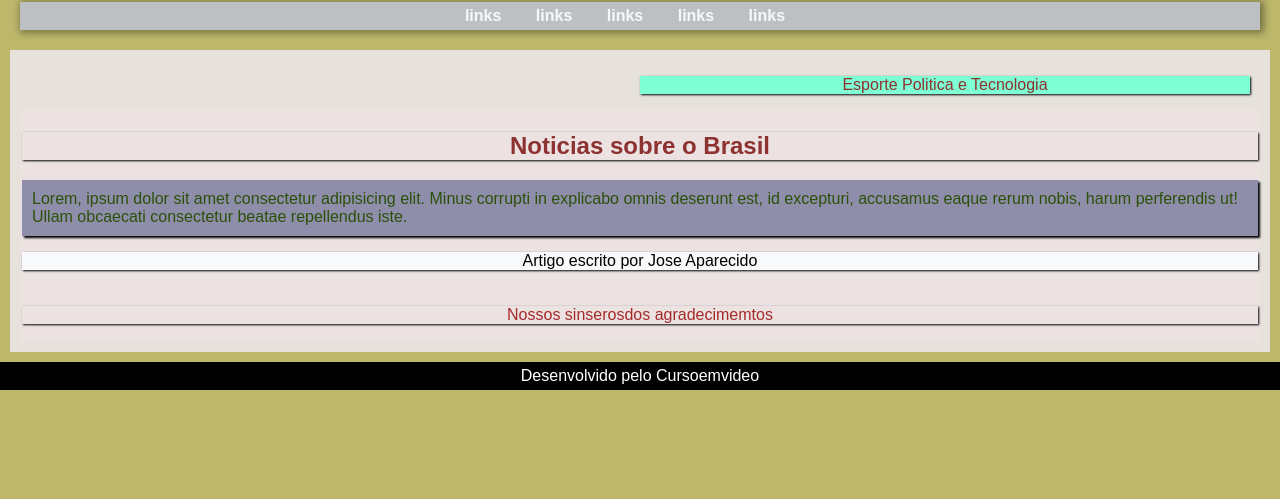
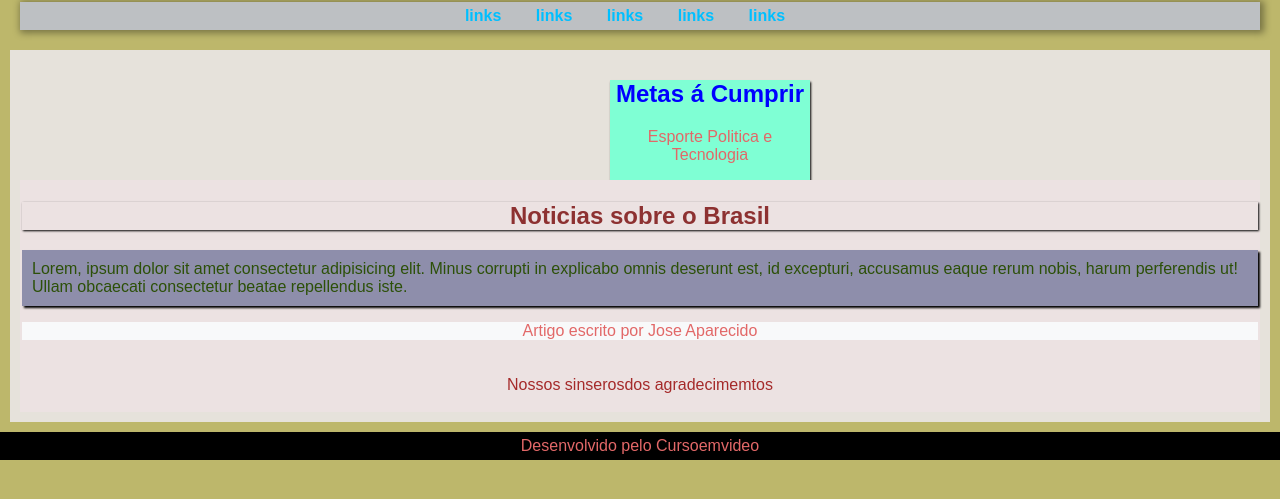
Before and after one commit to josesantos767/html-css, a plain HTML site: page exersicios/ex0020/caixa02.html in a window 1280 px wide. Shown: the part 65-564 px from the top of the page. Drawn offline with Linux system fonts and the light colour scheme.

Commit message:
fiz mais um post

```diff
--- a/exersicios/ex0020/caixa02.html
+++ b/exersicios/ex0020/caixa02.html
@@ -19,6 +19,7 @@
     </header>
     <main>
         <section id="assuntos">
+               <h1>Metas á Cumprir</h1>
             <p>Esporte Politica e Tecnologia</p>
         </section>
         <section id="noticias">
--- a/exersicios/ex0020/style.css
+++ b/exersicios/ex0020/style.css
@@ -17,13 +17,19 @@ header > h1 {
     margin: 5px 250px 5px 250px;
 }
 #assuntos {
+    height: 100px;
+    width: 200px;
     background-color: aquamarine;
     color: #8d3131;
     text-align: center;
-    margin: 0px 10px 0px 620px;
+    margin: 0px 10px 0px 590px;
+    box-shadow: 1px 2px 2px black;
+}
+#assuntos h1 {
+    color: blue;
 }
 p {
-    box-shadow: 1px 1px 2px black;
+   color: #e26868;
 }
 h2 {
     color: #8d3131;
@@ -47,6 +53,7 @@ nav > a {
     color: rgb(247, 247, 249);
     font-weight: bold;
     margin-right: 30px;
+    color: deepskyblue;
 
 }
 nav > a:hover {
```
